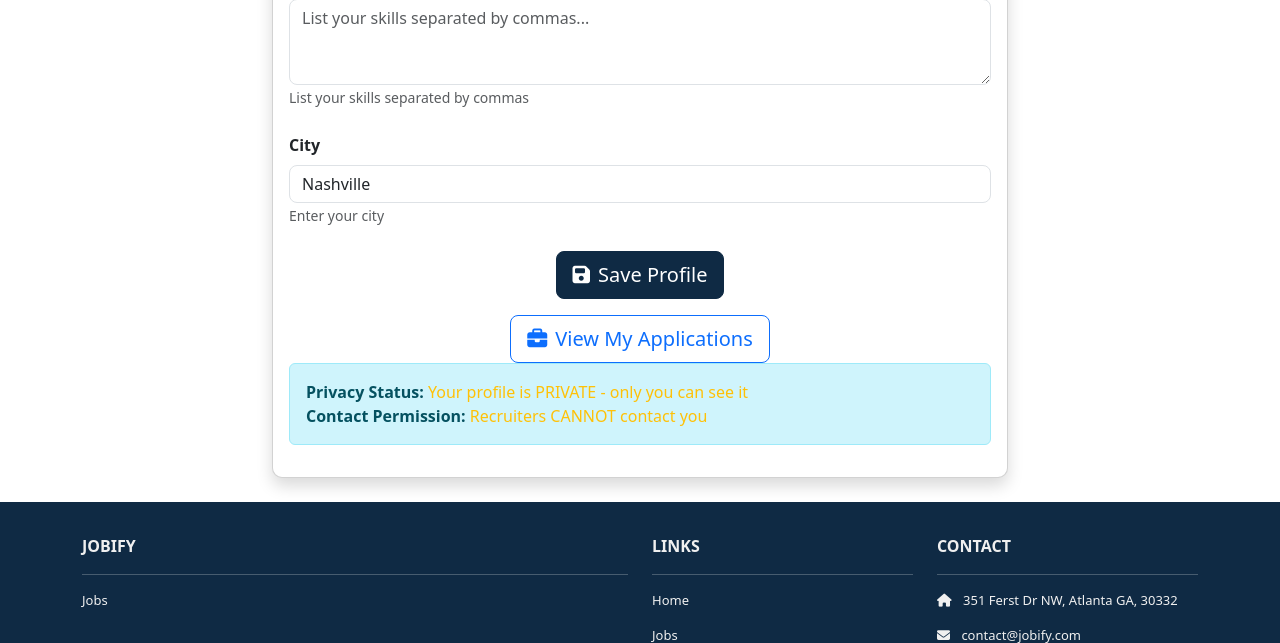
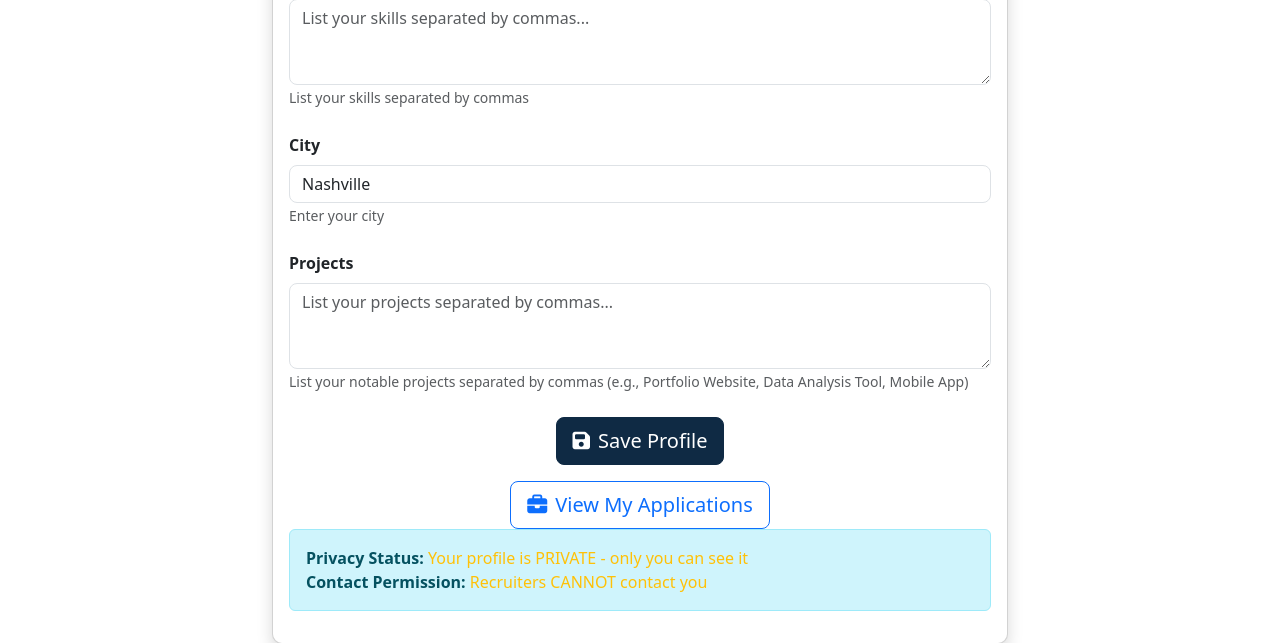
Before and after one commit to mustardcheese/Jobify, a Django app: page /accounts/profile/ in a window 1280 px wide. Shown: the part 1247-1890 px from the top of the page. Run offline with Django 5.2, Linux system fonts and the light colour scheme; a user stored in the database is signed in; data comes from the database, SQL or seed files in the repository; some libraries are stand-ins or nearby versions.

Commit message:
Update profile.html

```diff
--- a/accounts/templates/accounts/profile.html
+++ b/accounts/templates/accounts/profile.html
@@ -167,6 +167,13 @@
                             {{ template_data.form.city }}
                             <small class="form-text text-muted">Enter your city</small>
                         </div>
+                        <div class="mb-4">
+                            <label class="form-label fw-bold">Projects</label>
+                            {{ template_data.form.projects }}
+                            <small class="form-text text-muted">
+                                List your notable projects separated by commas (e.g., Portfolio Website, Data Analysis Tool, Mobile App)
+                            </small>
+                        </div>
                         {% endif %}
 
                         <!-- Save Button -->
@@ -243,6 +250,13 @@
                     </div>
                     {% endif %}
 
+                    {% if template_data.profile.projects %}
+                    <div class="mb-3">
+                        <h6 class="text-primary">Projects:</h6>
+                        <p class="bg-light p-3 rounded">{{ template_data.profile.projects }}</p>
+                    </div>
+                    {% endif %}
+
                     {% if user.profile.user_type == 'user' %}
                     <!-- Privacy Status - ONLY FOR JOB SEEKERS -->
                     <div class="alert alert-info">
```
